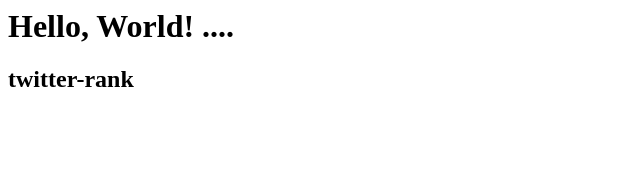
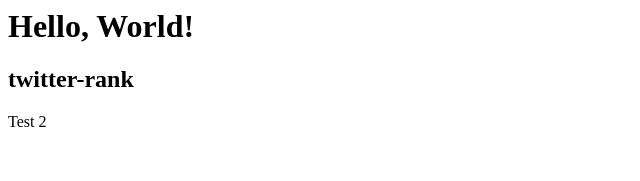
Before and after one commit to TomHedges/twitter-rank, a React app: page / in a window 1280 px wide. Shown: the top 181 px of the page, without its empty margins (0-640 px from the left). Built offline with nearby package versions, Linux system fonts and the light colour scheme.

Commit message:
Basic site and github pages config for publishing (#1)

```diff
--- /dev/null
+++ b/config/livereload.js
@@ -0,0 +1 @@
+new EventSource("/esbuild").addEventListener("change", () => location.reload());
--- a/index.html
+++ /dev/null
@@ -1,2 +0,0 @@
-<h1>Hello, World! ???</h1>
-<p>Update 3</p>
--- a/package.json
+++ b/package.json
@@ -2,7 +2,8 @@
   "name": "twitter-rank",
   "license": "ISC",
   "scripts": {
-    "build": "esbuild src/app.tsx --bundle --minify --sourcemap --outfile=dist/js/bundle.js"
+    "build": "esbuild src/app.tsx --bundle --minify --sourcemap --outfile=dist/app.js && cp ./src/index.html ./dist",
+    "serve": "esbuild src/index.html src/app.tsx --bundle --minify --sourcemap --watch --outdir=dist --servedir=dist --loader:.html=copy --inject:config/livereload.js"
   },
   "dependencies": {
     "react": "^18.2.0",
@@ -11,7 +12,7 @@
   "devDependencies": {
     "@types/react": "^18.0.21",
     "@types/react-dom": "^18.0.6",
-    "esbuild": "^0.15.10",
+    "esbuild": "^0.19.5",
     "typescript": "^4.8.4"
   }
 }
--- a/src/app.tsx
+++ b/src/app.tsx
@@ -4,8 +4,9 @@ import ReactDOM from "react-dom";
 const App = () => {
   return (
     <>
-      <h1>Hello, World! ....</h1>
+      <h1>Hello, World!</h1>
       <h2>twitter-rank</h2>
+      <p>Test  2</p>
     </>
   );
 };
```
Also changed, not shown: src/index.html (added, +8 -0 lines), 2 other files (tests, documents, lock files or other folders).
